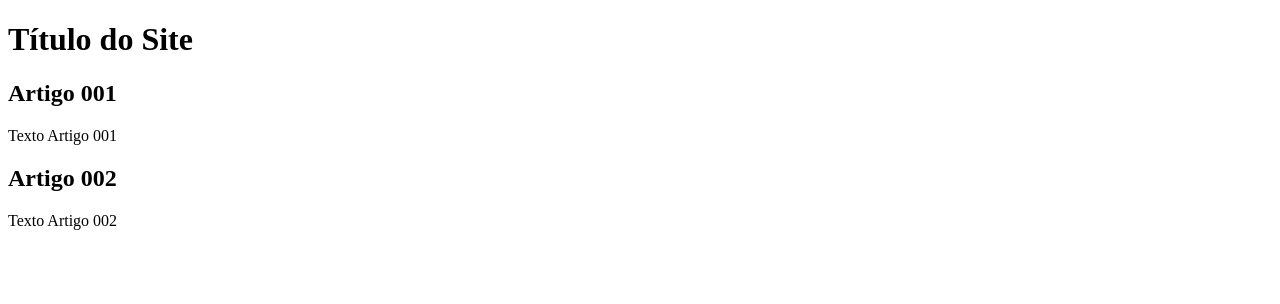
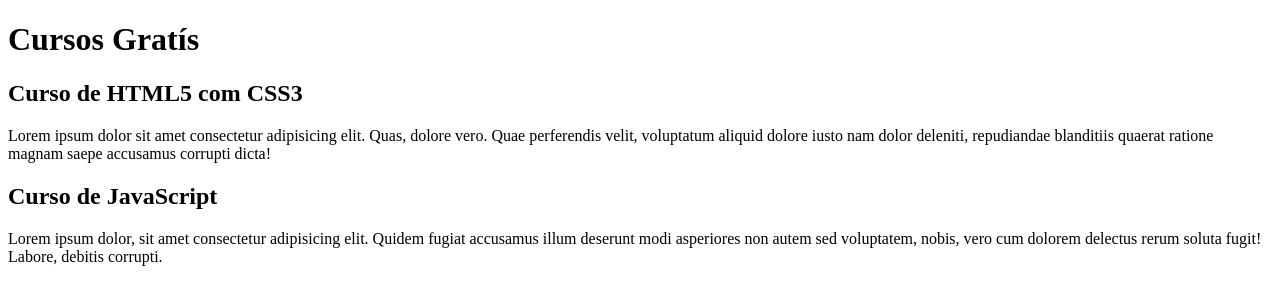
Before and after one commit to JeannAlves12/projeto-site, a plain HTML site: page index.html in a window 1280 px wide. Drawn offline with Linux system fonts and the light colour scheme.

Commit message:
comecei a escrever o conteúdo

```diff
--- a/index.html
+++ b/index.html
@@ -8,15 +8,15 @@
 <body>
     <main>
         <header>
-            <h1>Título do Site</h1>
+            <h1>Cursos Gratís</h1>
         </header>
         <article>
-            <h2>Artigo 001</h2>
-            <p>Texto Artigo 001</p>
+            <h2>Curso de HTML5 com CSS3</h2>
+            <p>Lorem ipsum dolor sit amet consectetur adipisicing elit. Quas, dolore vero. Quae perferendis velit, voluptatum aliquid dolore iusto nam dolor deleniti, repudiandae blanditiis quaerat ratione magnam saepe accusamus corrupti dicta!</p>
         </article>
         <article>
-            <h2>Artigo 002</h2>
-            <p>Texto Artigo 002</p>
+            <h2>Curso de JavaScript</h2>
+            <p>Lorem ipsum dolor, sit amet consectetur adipisicing elit. Quidem fugiat accusamus illum deserunt modi asperiores non autem sed voluptatem, nobis, vero cum dolorem delectus rerum soluta fugit! Labore, debitis corrupti.</p>
         </article>
     </main>
 </body>
```
